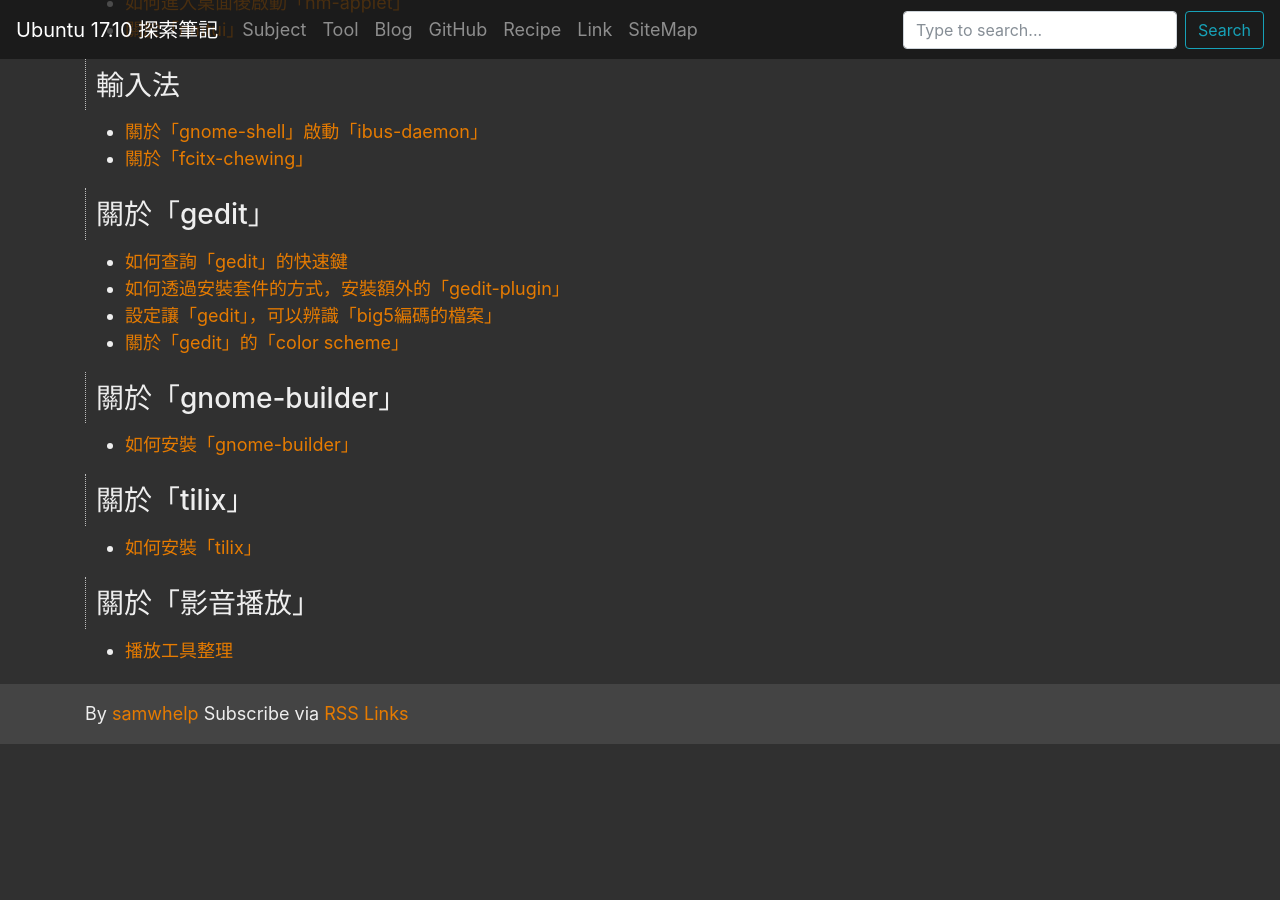
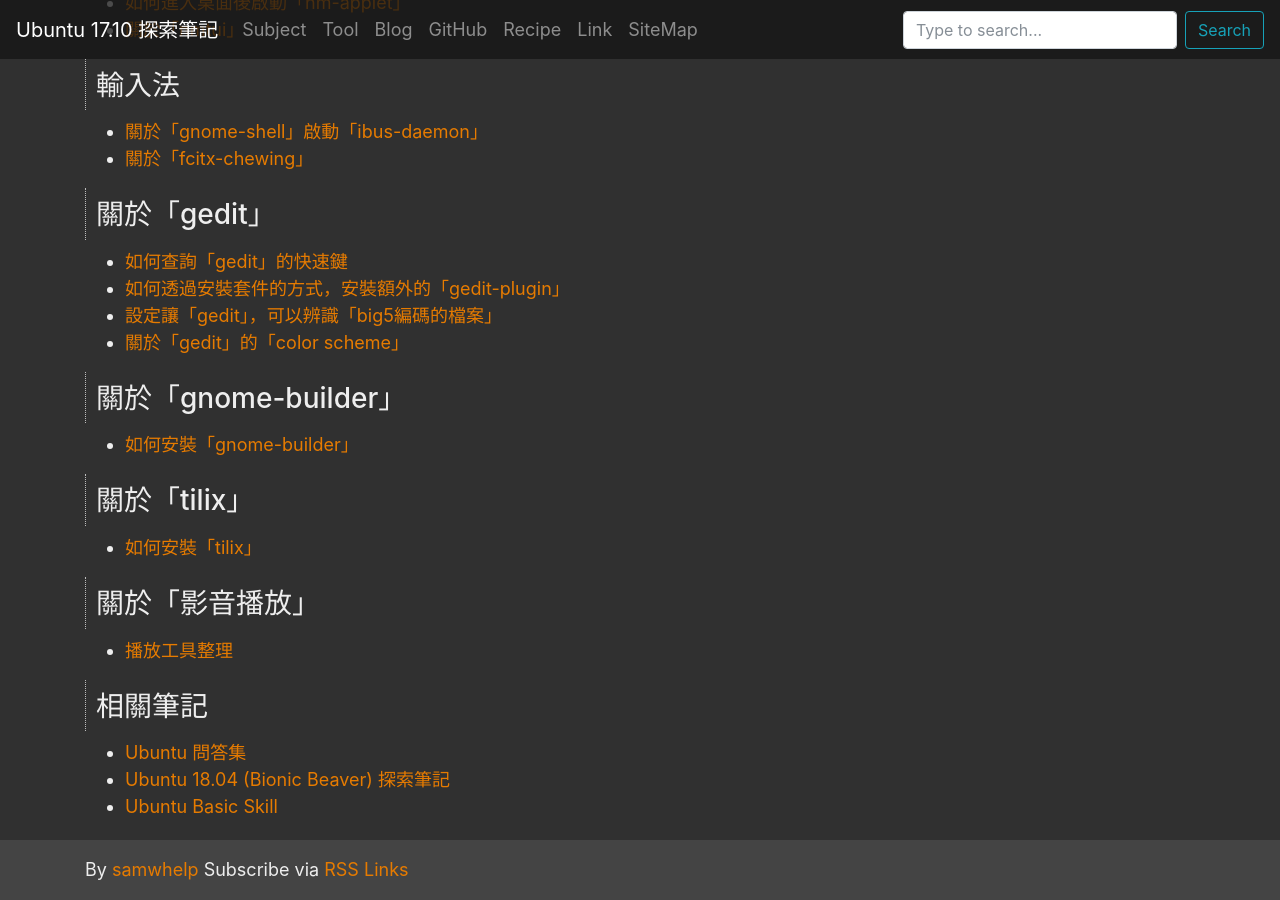
Before and after one commit to samwhelp/note-ubuntu-17.10, a Jekyll site: the page built from index.md, in a window 1280 px wide and 900 px high, scrolled down 2999 px. Built offline with Jekyll 4.4.1, drawn with Linux system fonts in a browser that asks for light colours; nearby versions of some CDN libraries; before the commit the page ends 3743 px from its top, so only the background shows below that.

Commit message:
add link

```diff
--- a/index.md
+++ b/index.md
@@ -162,3 +162,10 @@
 ## 關於「影音播放」
 
 * [播放工具整理](https://www.ubuntu-tw.org/modules/newbb/viewtopic.php?post_id=359478#forumpost359478)
+
+
+## 相關筆記
+
+* [Ubuntu 問答集](http://samwhelp.github.io/book-ubuntu-qna/)
+* [Ubuntu 18.04 (Bionic Beaver) 探索筆記](https://samwhelp.github.io/note-ubuntu-18.04/)
+* [Ubuntu Basic Skill](https://samwhelp.github.io/book-ubuntu-basic-skill/)
```
Also changed, not shown: read/link/associate/index.md (+1 -0 lines).
